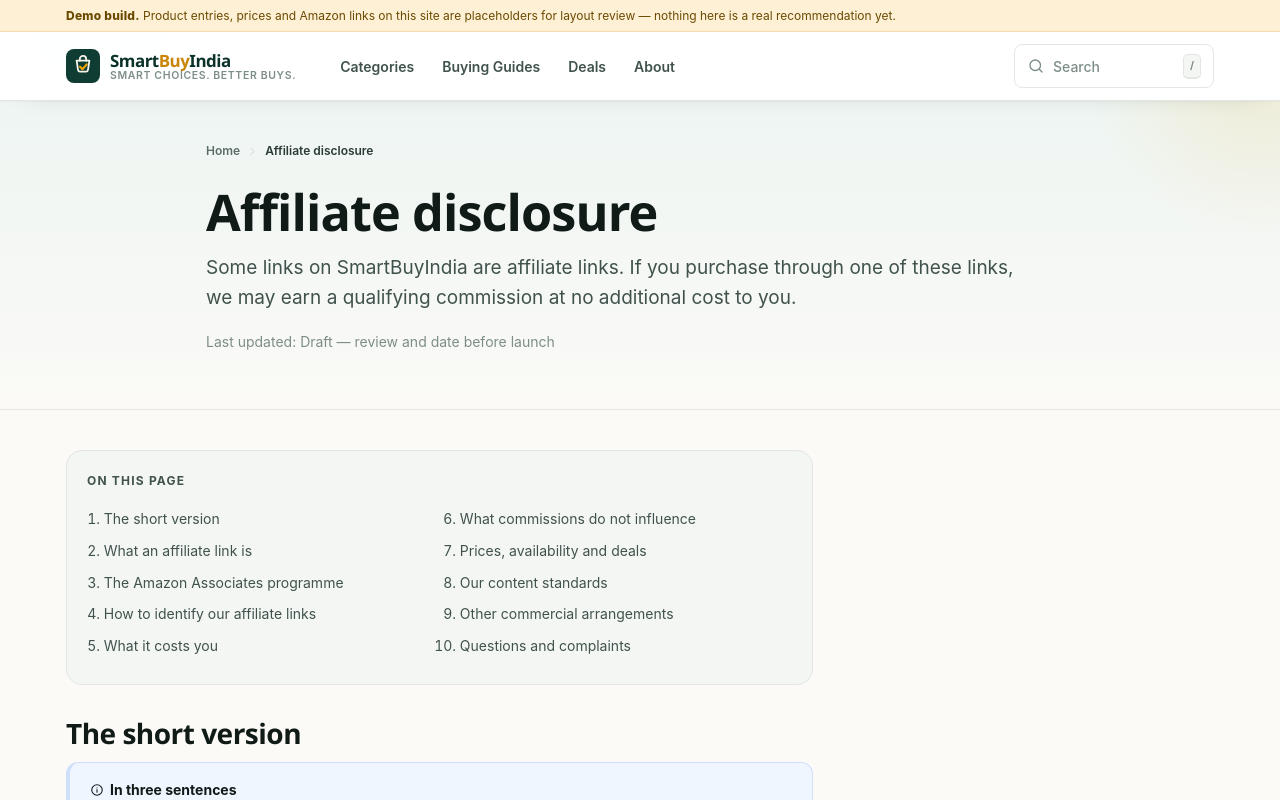
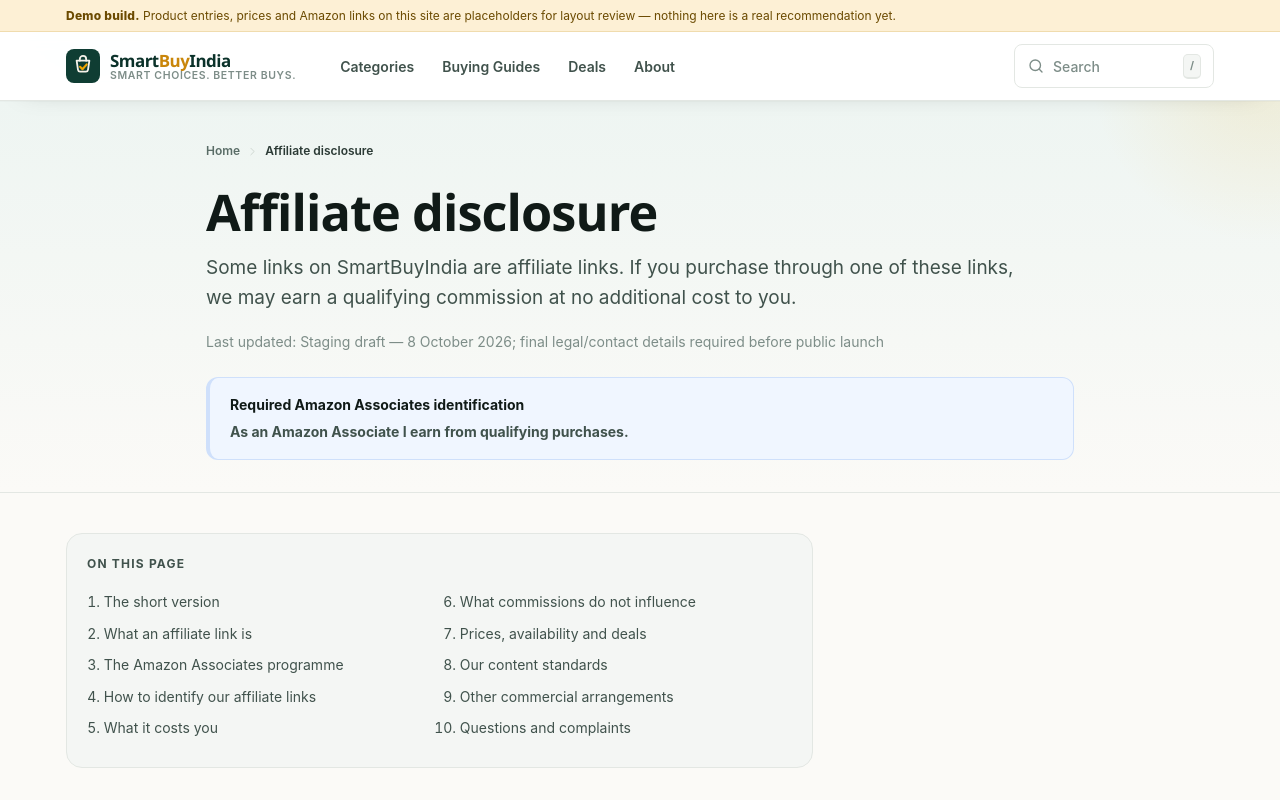
Before and after one commit to void7x/smartbuyIndia, a React (Vite) app: page /disclosure in a window 1280 px wide. Shown: the top 800 px of the page. Built offline with nearby package versions, Linux system fonts and the light colour scheme.

Commit message:
Add required Amazon Associates identification to disclosure page

```diff
--- a/src/pages/DisclosurePage.jsx
+++ b/src/pages/DisclosurePage.jsx
@@ -1,13 +1,13 @@
 import { Link } from 'react-router-dom';
 import useSeo from '../hooks/useSeo.js';
-import { SITE_NAME, CONTACT_EMAIL, LEGAL_ENTITY, LEGAL_CITY } from '../config/site.js';
+import { SITE_NAME, CONTACT_EMAIL, LEGAL_ENTITY, LEGAL_CITY, AMAZON_ASSOCIATE_DISCLOSURE } from '../config/site.js';
 import { AMAZON_ASSOCIATE_ID, TRACKING_IDS } from '../config/affiliate.js';
 import { breadcrumbSchema } from '../utils/seo.js';
 import Breadcrumbs from '../components/Breadcrumbs.jsx';
 import AnchorLink from '../components/AnchorLink.jsx';
 import { InfoIcon, ShieldIcon } from '../components/Icons.jsx';
 
-const UPDATED = 'Draft — review and date before launch';
+const UPDATED = 'Staging draft — 8 October 2026; final legal/contact details required before public launch';
 
 /**
  * /disclosure — the full affiliate disclosure.
@@ -42,6 +42,10 @@ export default function DisclosurePage() {
             we may earn a qualifying commission at no additional cost to you.
           </p>
           <p className="legal__updated">Last updated: {UPDATED}</p>
+          <div className="callout callout--info" style={{ marginTop: '16px' }}>
+            <span className="callout__title">Required Amazon Associates identification</span>
+            <p style={{ marginBottom: 0 }}><strong>{AMAZON_ASSOCIATE_DISCLOSURE}</strong></p>
+          </div>
         </div>
       </div>
 
```
